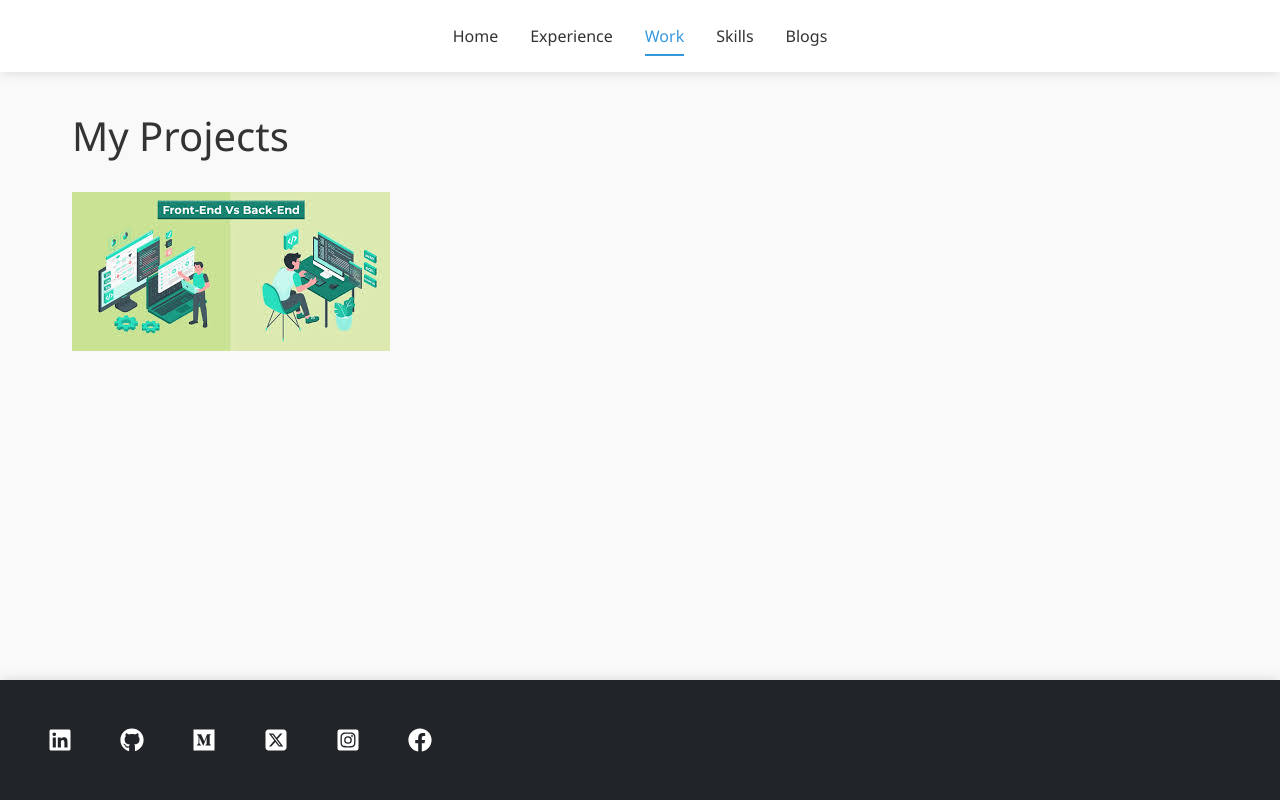
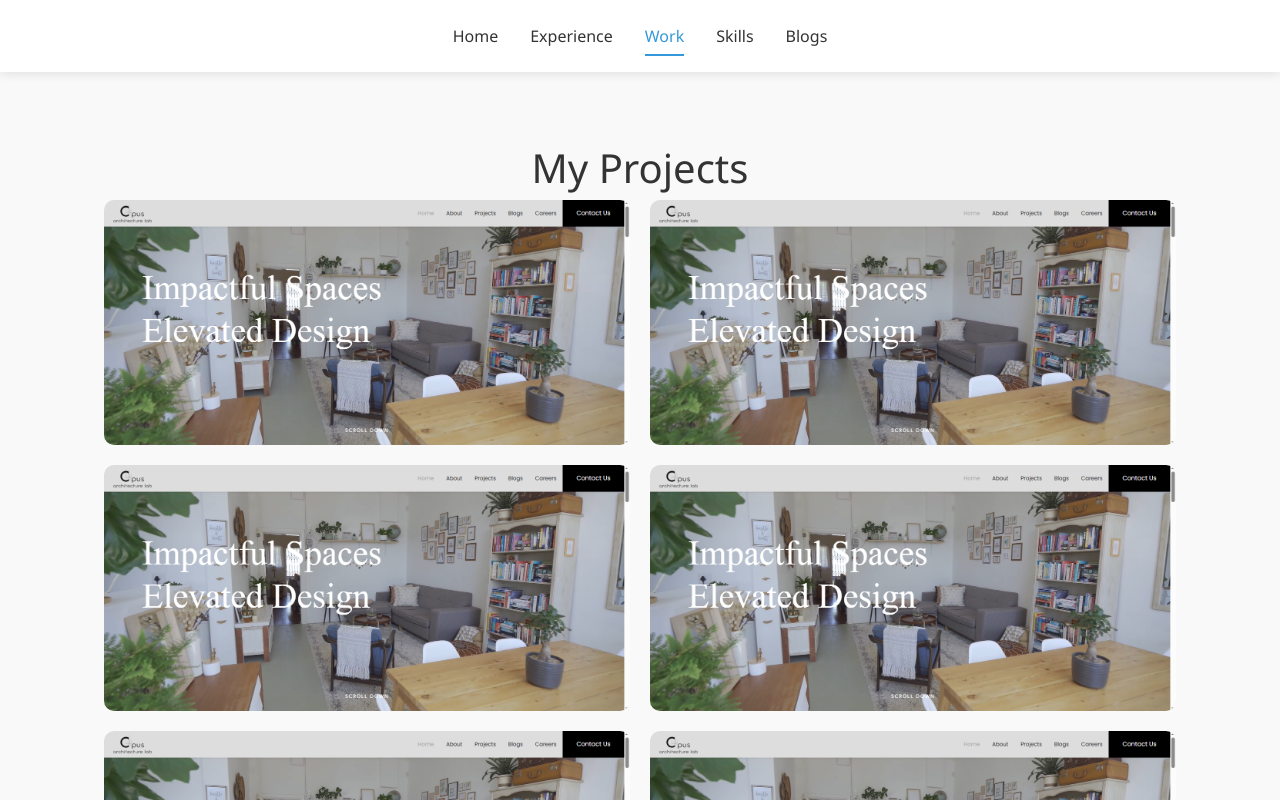
Before and after one commit to utpanna-pradhan/Portfolio, a React (Vite) app: page /work in a window 1280 px wide. Shown: the top 800 px of the page. Built offline with nearby package versions, Linux system fonts and the light colour scheme.

Commit message:
work added

```diff
--- a/src/components/Work.jsx
+++ b/src/components/Work.jsx
@@ -1,9 +1,12 @@
-import w1 from '../assets/dif.jpg';
+import p1 from '../assets/p1.png';
+
 import '../stylesheet/Work.css';
 export default function Work() {
   const projects = [
     {
       id: 1,
+      img:p1,
+
       title: "Interior Design website",
       description: "Fully responsive interior design website",
       tags: ["React", "Framer-motion","TailwindCSS"],
@@ -11,30 +14,35 @@ export default function Work() {
     },
     {
       id: 2,
+      img:p1,
       title: "Heartitout Blog page",
       description: "Heart it out's blog page",
       tags: ["HTML","CSS", "JavaScript","Bootstrap5","Jquery"]
     },
     {
       id: 2,
+      img:p1,
+      title: "Portfolio Template",
+      description: "A customizable portfolio template for creatives.",
+      tags: ["HTML/CSS, ", "JavaScript"]
+    },
+    {
+      id: 2,
+      img:p1,
       title: "Portfolio Template",
       description: "A customizable portfolio template for creatives.",
       tags: ["HTML/CSS", "JavaScript"]
     },
     {
       id: 2,
+      img:p1,
       title: "Portfolio Template",
       description: "A customizable portfolio template for creatives.",
       tags: ["HTML/CSS", "JavaScript"]
     },
     {
       id: 2,
-      title: "Portfolio Template",
-      description: "A customizable portfolio template for creatives.",
-      tags: ["HTML/CSS", "JavaScript"]
-    },
-    {
-      id: 2,
+      img:p1,
       title: "Portfolio Template",
       description: "A customizable portfolio template for creatives.",
       tags: ["HTML/CSS", "JavaScript"]
@@ -42,13 +50,14 @@ export default function Work() {
   ];
 
   return (
-    <section className="page work">
+    <section className="gallery-section">
+
       <h1>My Projects</h1>
-      <div className="projects-grid">
-      <div className='img_work'>
-      <img src={w1} alt="" />
-        </div>
-        <div className='Work_content d-none'>
+      {/* <div className="grid-item">
+
+
+
+        <div className='Work_content '>
         {projects.map(project => (
           <div key={project.id} className="project-card">
             <h3>{project.title}</h3>
@@ -65,7 +74,25 @@ export default function Work() {
         ))}
         </div>
 
+      </div> */}
+
+<div className="gallery-grid">
+        {projects.map((project) => (
+          <div className="gallery-item" key={project.id}>
+            <img src={project.img} alt={project.title} />
+
+            <div className="overlay">
+              <h3>{project.title}</h3>
+              <p>{project.description}</p>
+              <p>{project.tags}</p>
+              <a href={project.src} target='_blank' className='text-white'>Link</a>
+
+            </div>
+          </div>
+        ))}
       </div>
+
+
     </section>
   );
 }
--- a/src/stylesheet/Work.css
+++ b/src/stylesheet/Work.css
@@ -0,0 +1,45 @@
+.gallery-section{
+    text-align: center;
+    padding: 2rem;
+}
+.gallery-grid {
+    display: grid;
+    grid-template-columns: repeat(auto-fit, minmax(400px, 1fr));
+    gap: 20px;
+  }
+  .gallery-item {
+    position: relative;
+    overflow: hidden;
+    border-radius: 10px;
+    cursor: pointer;
+    transition: transform 0.3s;
+  }
+  .gallery-item img {
+    width: 100%;
+    height: 100%;
+    object-fit: cover;
+    transition: 0.3s ease-in-out;
+  }
+  .gallery-item .overlay {
+    position: absolute;
+    top: 0;
+    left: 0;
+    right: 0;
+    bottom: 0;
+    background: rgba(0,0,0,0.7);
+    color: #fff;
+    display: flex;
+    flex-direction: column;
+    justify-content: center;
+    align-items: center;
+    opacity: 0;
+    padding: 1rem;
+    transition: opacity 0.3s ease;
+  }
+  .gallery-item:hover img {
+    transform: scale(1.05);
+    filter: brightness(40%);
+  }
+  .gallery-item:hover .overlay {
+    opacity: 1;
+  }
```
Also changed, not shown: src/assets/p1.png (added), src/assets/p2.png (added).
